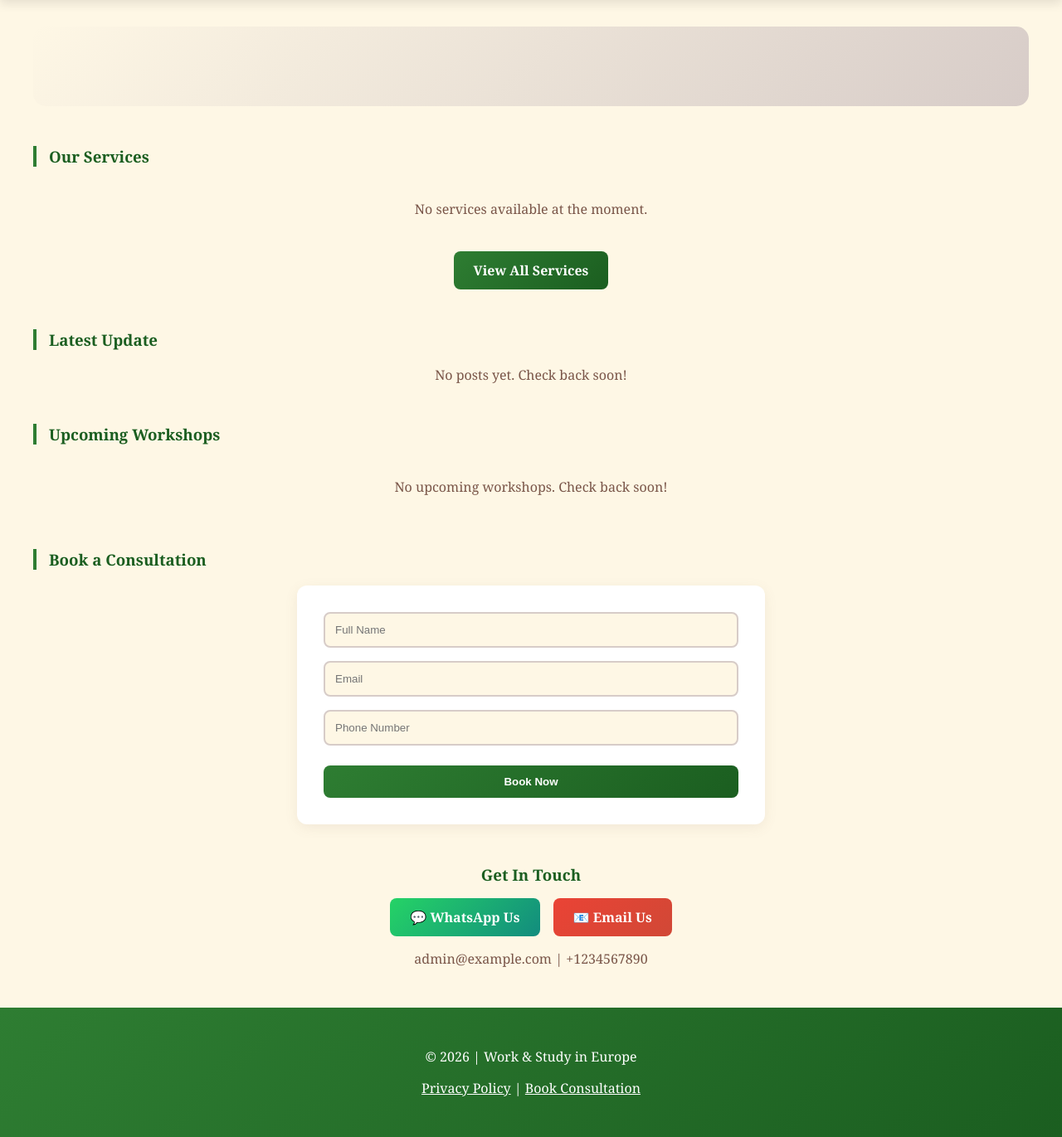
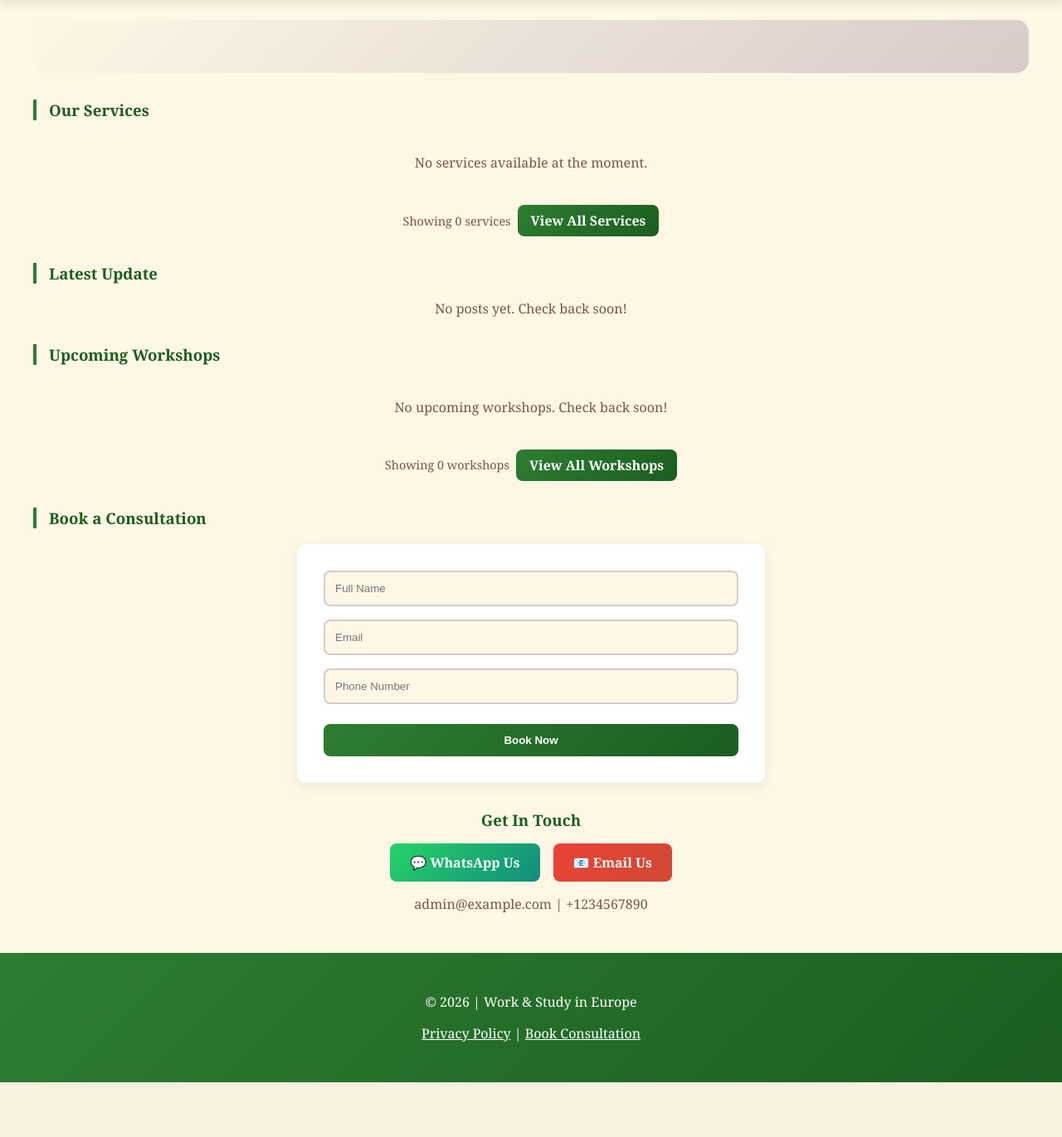
Before and after one commit to sambiketi/euromove10, a Flask app: template templates/index.html in a window 1280 px wide. Shown: the part 223-1594 px from the top of the page at 83% size. After the commit the page ends 1528 px from the top, so only its background shows below. Run offline with Flask 3, Linux system fonts and the light colour scheme; the template is opened without the code that fills it: values that come from a table or form of the project are taken from there, others are empty; data comes from the database, SQL or seed files in the repository; some libraries are stand-ins or nearby versions.

Commit message:
spacebardeleted

```diff
--- a/templates/index.html
+++ b/templates/index.html
@@ -2,19 +2,19 @@
 
 {% block content %}
 <!-- Hero Section -->
-<section class="hero" style="text-align: center; padding: 3rem 1rem; background: linear-gradient(135deg, var(--cream) 0%, var(--light-brown) 100%); border-radius: 15px; margin: 2rem 0;">
+<section class="hero" style="text-align: center; padding: 2rem 1rem; background: linear-gradient(135deg, var(--cream) 0%, var(--light-brown) 100%); border-radius: 15px; margin: 1.5rem 0;">
     {% if hero_heading %}
-    <h2 style="color: var(--dark-green); font-size: 2.5rem; margin-bottom: 1rem;">{{ hero_heading }}</h2>
+    <h2 style="color: var(--dark-green); font-size: 2.5rem; margin-bottom: 0.75rem; font-weight: 700;">{{ hero_heading }}</h2>
     {% endif %}
 </section>
 
 <!-- Services Section -->
-<section style="margin: 3rem 0; font-family: Georgia, 'Times New Roman', serif;">
-    <h3 style="color: var(--dark-green); border-left: 4px solid var(--green); padding-left: 15px;">Our Services</h3>
+<section style="margin: 2rem 0; font-family: Georgia, 'Times New Roman', serif;">
+    <h3 style="color: var(--dark-green); border-left: 4px solid var(--green); padding-left: 15px; font-weight: 600;">Our Services</h3>
     <div class="services-grid" style="display: grid; grid-template-columns: repeat(auto-fit, minmax(300px, 1fr)); gap: 1.5rem; margin-top: 1.5rem;">
         {% for service in services %}
         <div class="card" style="background: white; border-radius: 12px; box-shadow: 0 4px 15px rgba(141, 110, 99, 0.1); padding: 1.5rem; transition: transform 0.3s ease;">
-            <h4 style="color: var(--dark-green); margin-top: 0;">{{ service.title }}</h4>
+            <h4 style="color: var(--dark-green); margin-top: 0; font-weight: 600; word-wrap: break-word;">{{ service.title }}</h4>
 
             <!-- Price hidden -->
             <div style="color: var(--green); font-weight: bold; font-size: 1.2rem; margin-bottom: 1rem; display:none;">
@@ -22,7 +22,7 @@
             </div>
 
             <!-- Service content with same Read More logic as posts/workshops -->
-            <div class="service-content" style="color: var(--text-dark); line-height: 1.6;">
+            <div class="service-content" style="color: var(--text-dark); line-height: 1.6; word-wrap: break-word; overflow-wrap: break-word;">
                 <div class="excerpt">{{ service.rendered_content()[:180]|safe }}...</div>
                 <div class="full-content" style="display:none;">{{ service.rendered_content()|safe }}</div>
                 <button class="read-more-btn">Read More</button>
@@ -38,21 +38,23 @@
         <p style="text-align: center; color: var(--text-light); grid-column: 1 / -1;">No services available at the moment.</p>
         {% endfor %}
     </div>
-    <div style="text-align: center; margin-top: 1.5rem;">
-        <a href="{{ url_for('services') }}" class="btn btn-primary" style="display: inline-block;">View All Services</a>
+    <!-- Services Pagination/Pages Display -->
+    <div style="text-align: center; margin-top: 1.5rem; display: flex; justify-content: center; align-items: center; gap: 0.5rem;">
+        <span style="color: var(--text-light); font-size: 0.9rem;">Showing {{ services|length }} services</span>
+        <a href="{{ url_for('services') }}" class="btn btn-primary" style="display: inline-block; padding: 0.5rem 1rem;">View All Services</a>
     </div>
 </section>
 
 <!-- Latest Post Section -->
-<section style="margin: 3rem 0; font-family: Georgia, 'Times New Roman', serif;">
-    <h3 style="color: var(--dark-green); border-left: 4px solid var(--green); padding-left: 15px;">Latest Update</h3>
+<section style="margin: 2rem 0; font-family: Georgia, 'Times New Roman', serif;">
+    <h3 style="color: var(--dark-green); border-left: 4px solid var(--green); padding-left: 15px; font-weight: 600;">Latest Update</h3>
     {% if latest_post %}
     <div class="card" style="background: white; border-radius: 12px; box-shadow: 0 4px 15px rgba(141, 110, 99, 0.1); padding: 2rem; margin: 1.5rem 0;">
         {% if latest_post.image_url %}
         <img src="{{ latest_post.image_url }}" alt="{{ latest_post.title }}" style="width: 80%; margin: 0 auto; display: block; border-radius: 12px; box-shadow: 0 4px 15px rgba(0,0,0,0.1);">
         {% endif %}
-        <h4 style="color: var(--dark-green); margin-top: 1rem; font-size: 1.5rem;">{{ latest_post.title }}</h4>
-        <div class="post-content" style="color: var(--text-dark); line-height: 1.6;">
+        <h4 style="color: var(--dark-green); margin-top: 1rem; font-size: 1.5rem; font-weight: 600; word-wrap: break-word;">{{ latest_post.title }}</h4>
+        <div class="post-content" style="color: var(--text-dark); line-height: 1.6; word-wrap: break-word; overflow-wrap: break-word;">
             <div class="excerpt">{{ latest_post.rendered_content()[:250]|safe }}...</div>
             <div class="full-content" style="display:none;">{{ latest_post.rendered_content()|safe }}</div>
             <button class="read-more-btn">Read More</button>
@@ -68,8 +70,8 @@
 
 <!-- Horizontal Scrolling Gallery -->
 {% if gallery %}
-<section style="margin: 3rem 0;">
-    <h3 style="color: var(--dark-green); border-left: 4px solid var(--green); padding-left: 15px;">Gallery</h3>
+<section style="margin: 2rem 0;">
+    <h3 style="color: var(--dark-green); border-left: 4px solid var(--green); padding-left: 15px; font-weight: 600;">Gallery</h3>
     <div class="horizontal-gallery" id="horizontal-gallery">
         {% for item in gallery %}
         <div class="gallery-card">
@@ -82,16 +84,16 @@
 {% endif %}
 
 <!-- Upcoming Workshops -->
-<section style="margin: 3rem 0; font-family: Georgia, 'Times New Roman', serif;">
-    <h3 style="color: var(--dark-green); border-left: 4px solid var(--green); padding-left: 15px;">Upcoming Workshops</h3>
+<section style="margin: 2rem 0; font-family: Georgia, 'Times New Roman', serif;">
+    <h3 style="color: var(--dark-green); border-left: 4px solid var(--green); padding-left: 15px; font-weight: 600;">Upcoming Workshops</h3>
     <div class="workshops-grid" style="display: grid; grid-template-columns: repeat(auto-fit, minmax(300px, 1fr)); gap: 1.5rem; margin-top: 1.5rem;">
         {% for workshop in upcoming_workshops %}
         <div class="card" style="background: white; border-radius: 12px; box-shadow: 0 4px 15px rgba(141, 110, 99, 0.1); padding: 1.5rem; transition: transform 0.3s ease;">
-            <h4 style="color: var(--dark-green); margin-top: 0;">{{ workshop.title }}</h4>
+            <h4 style="color: var(--dark-green); margin-top: 0; font-weight: 600; word-wrap: break-word;">{{ workshop.title }}</h4>
             {% if workshop.image_url %}
             <img src="{{ workshop.image_url }}" alt="{{ workshop.title }}" style="width: 80%; margin: 0 auto; display: block; border-radius: 12px; box-shadow: 0 4px 15px rgba(0,0,0,0.1); height: auto; object-fit: cover;">
             {% endif %}
-            <div class="workshop-content" style="color: var(--text-dark); line-height: 1.6;">
+            <div class="workshop-content" style="color: var(--text-dark); line-height: 1.6; word-wrap: break-word; overflow-wrap: break-word;">
                 <div class="excerpt">{{ workshop.rendered_content()[:250]|safe }}...</div>
                 <div class="full-content" style="display:none;">{{ workshop.rendered_content()|safe }}</div>
                 <button class="read-more-btn">Read More</button>
@@ -104,11 +106,16 @@
         <p style="text-align: center; color: var(--text-light); grid-column: 1 / -1;">No upcoming workshops. Check back soon!</p>
         {% endfor %}
     </div>
+    <!-- Workshops Pagination/Pages Display -->
+    <div style="text-align: center; margin-top: 1.5rem; display: flex; justify-content: center; align-items: center; gap: 0.5rem;">
+        <span style="color: var(--text-light); font-size: 0.9rem;">Showing {{ upcoming_workshops|length }} workshops</span>
+        <a href="{{ url_for('workshops') }}" class="btn btn-primary" style="display: inline-block; padding: 0.5rem 1rem;">View All Workshops</a>
+    </div>
 </section>
 
 <!-- Booking Section -->
-<section id="book" style="margin: 3rem 0;">
-    <h3 style="color: var(--dark-green); border-left: 4px solid var(--green); padding-left: 15px;">Book a Consultation</h3>
+<section id="book" style="margin: 2rem 0;">
+    <h3 style="color: var(--dark-green); border-left: 4px solid var(--green); padding-left: 15px; font-weight: 600;">Book a Consultation</h3>
     <div style="background: white; padding: 2rem; border-radius: 12px; box-shadow: 0 4px 15px rgba(141, 110, 99, 0.1); max-width: 500px; margin: 0 auto;">
         <form method="POST" action="{{ url_for('book') }}">
             <div style="margin-bottom: 1rem;">
@@ -126,8 +133,8 @@
 </section>
 
 <!-- Contact Info -->
-<section style="margin: 3rem 0; text-align: center;">
-    <h3 style="color: var(--dark-green); margin-bottom: 1rem;">Get In Touch</h3>
+<section style="margin: 2rem 0; text-align: center;">
+    <h3 style="color: var(--dark-green); margin-bottom: 1rem; font-weight: 600;">Get In Touch</h3>
     {% if admin %}
     <div style="display: flex; justify-content: center; gap: 1rem; flex-wrap: wrap;">
         <a href="https://wa.me/{{ admin.whatsapp_number }}" class="btn btn-primary" target="_blank" style="background: linear-gradient(135deg, #25D366, #128C7E);">
@@ -149,6 +156,21 @@
 /* Fonts */
 body {
     font-family: Georgia, 'Times New Roman', serif;
+}
+
+/* Ensure text wrapping for all content */
+.service-content,
+.post-content,
+.workshop-content {
+    word-wrap: break-word;
+    overflow-wrap: break-word;
+    hyphens: auto;
+}
+
+/* Ensure card titles wrap properly */
+.card h4 {
+    word-break: break-word;
+    overflow-wrap: break-word;
 }
 
 /* Mobile Responsive Adjustments */
```
